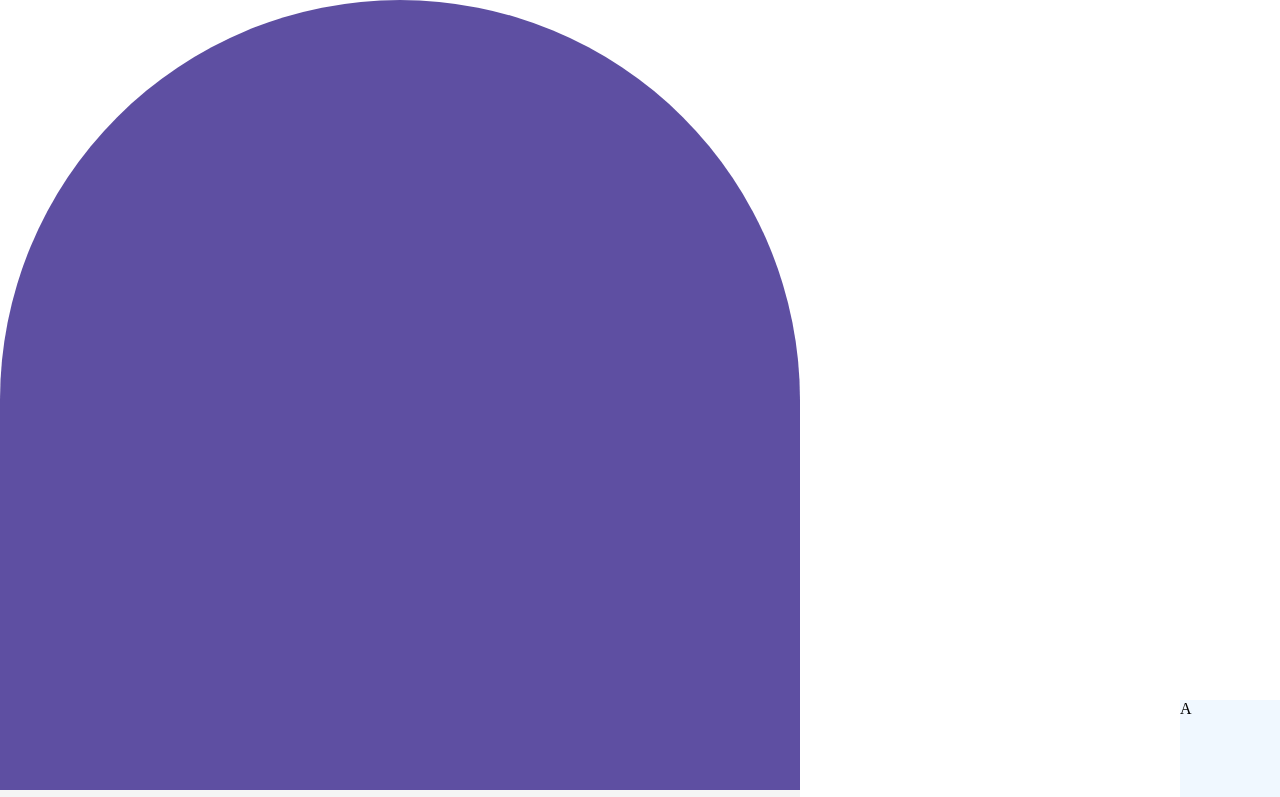
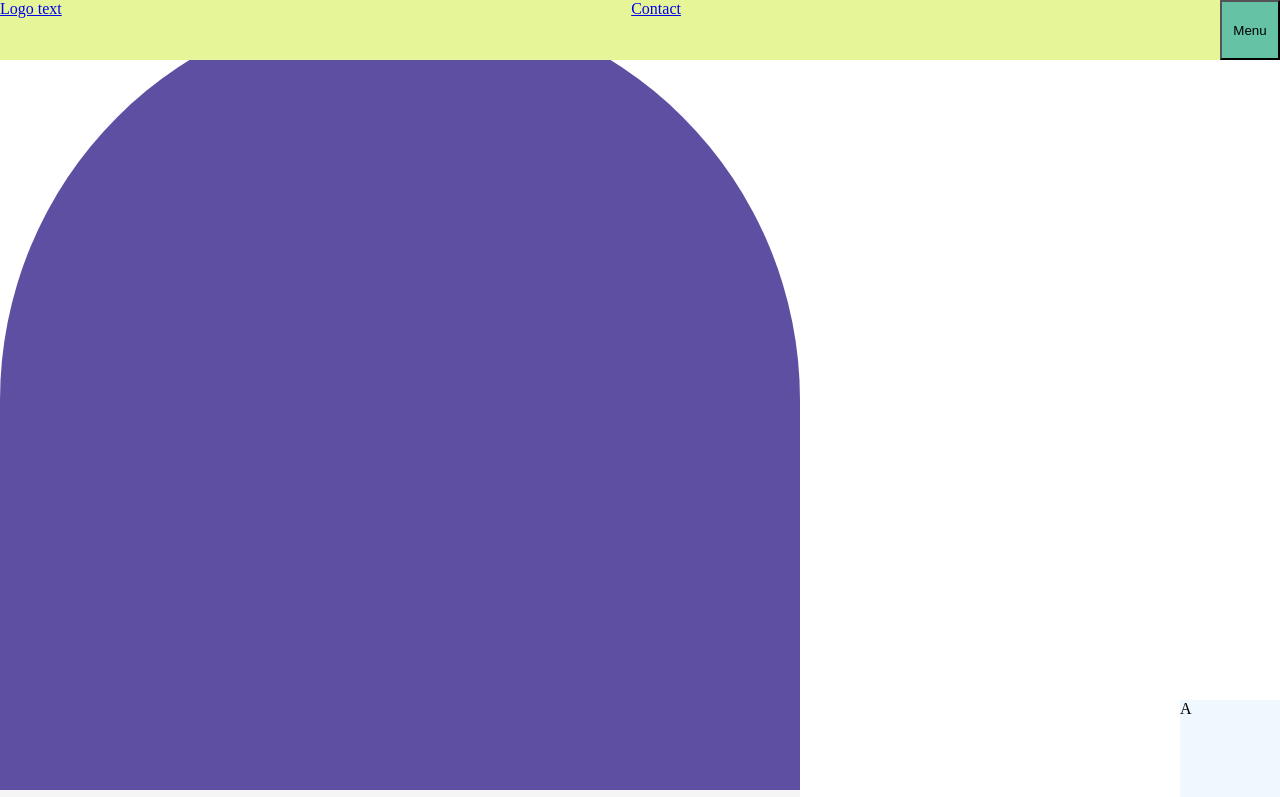
Before and after one commit to andrasghyczy/w3-practices, a plain HTML site: page frontend/index.html in a window 1280 px wide. Shown: the top 797 px of the page. Drawn offline with Linux system fonts and the light colour scheme.

Commit message:
Added nav bar - end of Tuesday

```diff
--- a/frontend/index.html
+++ b/frontend/index.html
@@ -8,6 +8,12 @@
 	<link rel="stylesheet" href="style.css">
 </head>
 <body>
+	<header><a id="logo" href='/'>Logo text</a>
+		<nav>
+			<a href="#contact">Contact</a>
+			<button>Menu</button>
+		</nav>
+	</header>
 	<div class="first"></div>
 	<div>
 		<div>
--- a/frontend/style.css
+++ b/frontend/style.css
@@ -1,6 +1,40 @@
-body{
+body,
+body *{
     margin: 0;
     padding: 0;
+    box-sizing: border-box;
+}
+
+header{
+    position: fixed;
+    top: 0;
+    left: 0;
+    width: 100%;
+    height: 60px;
+    background-color: #e6f598;
+    z-index: 100;
+}
+
+#logo,
+header nav {
+    display: inline-block;
+    width: 49%;
+    height: 100%;
+}
+
+header nav a {
+    display: block;
+    width: 100px;
+    height: 100%;
+}
+
+header nav button {
+    position: absolute;
+    width: 60px;
+    height: 60px;
+    right: 0;
+    top: 0;
+    background-color: #66c2a5;
 }
 
 body > div {
```
